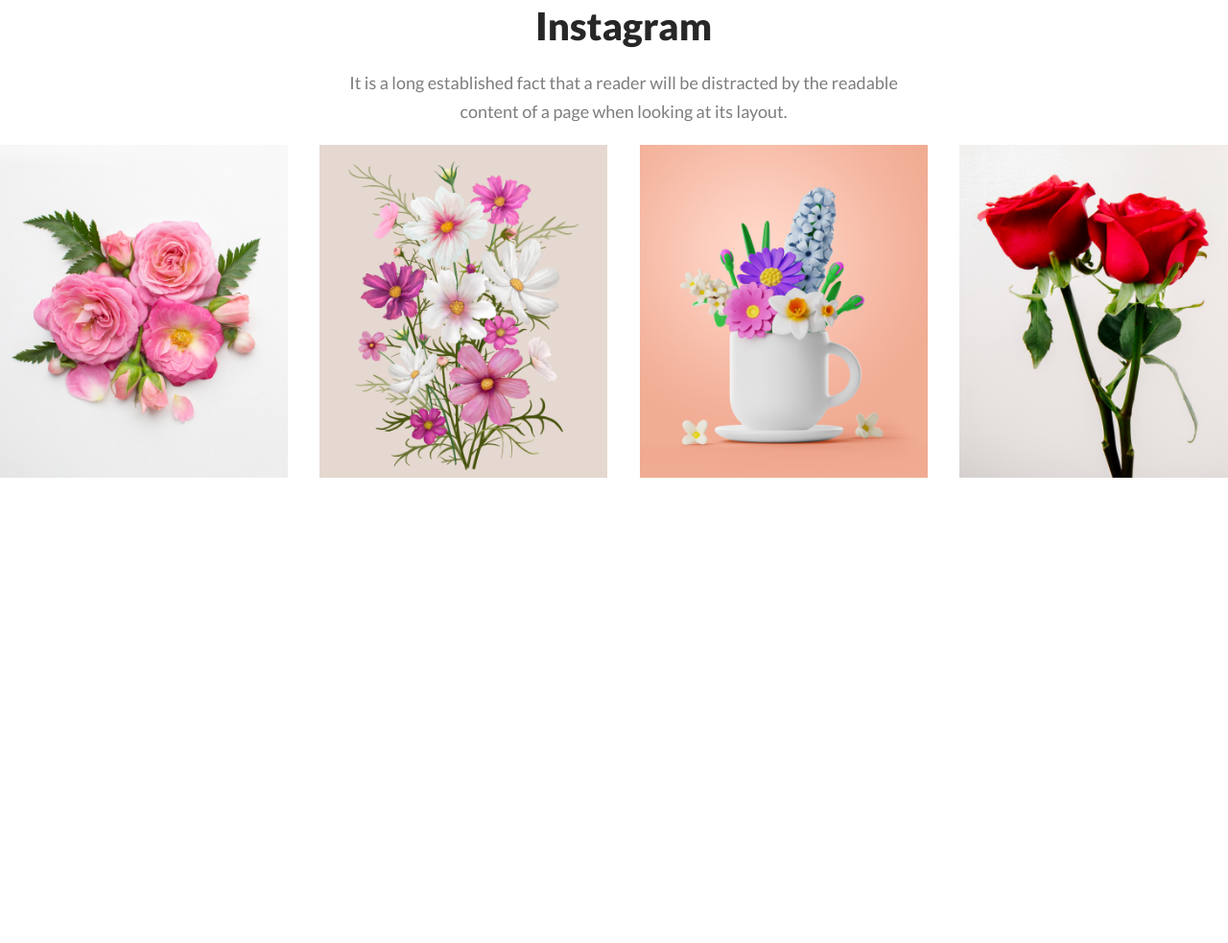
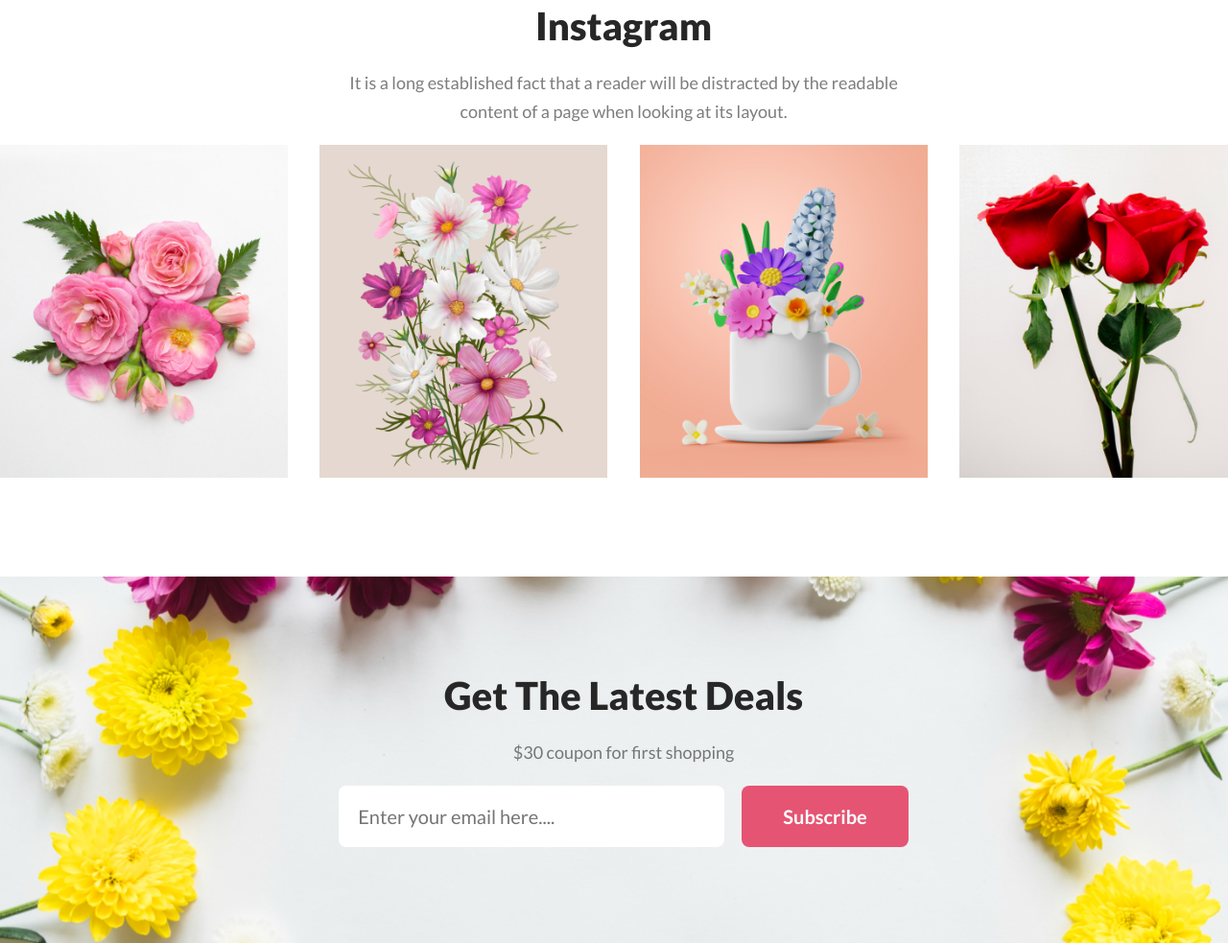
Before and after one commit to joydip62/flower-shop-assignment, a plain HTML site: page index.html in a window 1280 px wide. Shown: the part 2271-3254 px from the top of the page at 96% size. Before the commit the page ends 2872 px from the top, so only its background shows below. Drawn offline with Linux system fonts and the light colour scheme.

Commit message:
latest deal complete

```diff
--- a/assets/style/style.css
+++ b/assets/style/style.css
@@ -137,8 +137,26 @@ header .banner .banner-image img {
   display: flex;
   justify-content: space-between;
   align-items: center;
+}
+.instagram .instagram-container .item img {
+  width: 300px;
+}
 
+/* latest-deal */
+.latest-deal {
+  background-image: url("./../img/Rectangle 9.png");
+  background-position: center;
+  background-repeat: no-repeat;
+  background-size: cover;
 }
-.instagram .instagram-container .item img{
-    width: 300px;
+.latest-deal input {
+  width: 362px;
+  border: none;
+  border-radius: 8px;
+  background: #fff;
+  padding: 20px;
+  font-size: 20px;
+  margin-right: 15px;
 }
+.latest-deal .btn {
+}
--- a/index.html
+++ b/index.html
@@ -112,6 +112,18 @@
 
         </div>
       </section>
+
+      <!-- Latest Deal -->
+      <section class="latest-deal">
+        <div class="section-title">
+            <h2>Get The Latest Deals</h2>
+            <p>
+                $30 coupon for first shopping
+            </p>
+            <input type="text" placeholder="Enter your email here....">
+            <button class="btn">Subscribe</button>
+          </div>
+      </section>
     </main>
 
     <!-- footer contert -->
```
